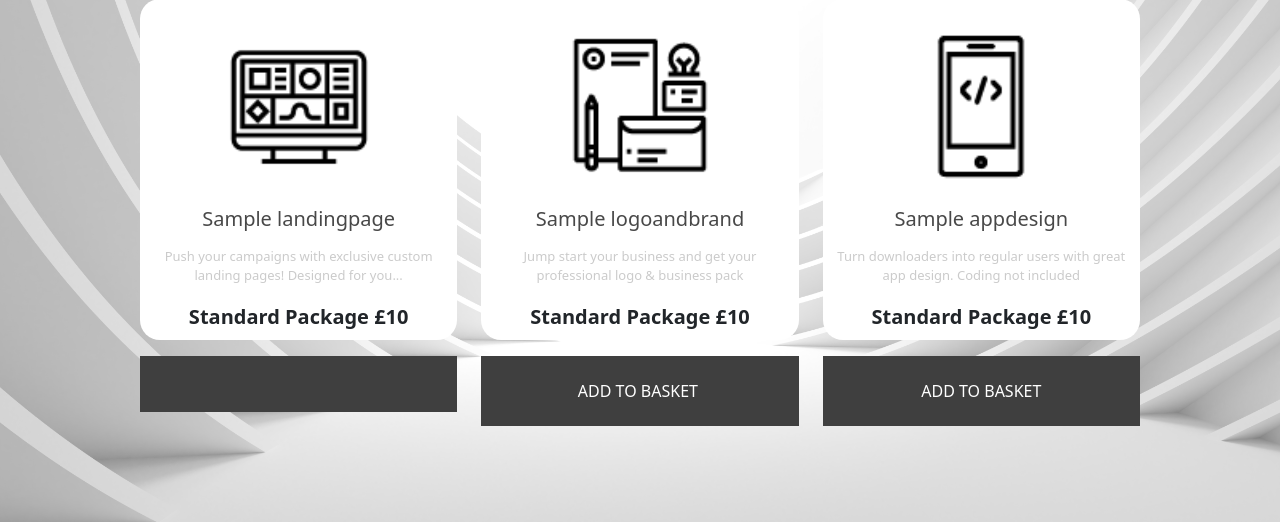
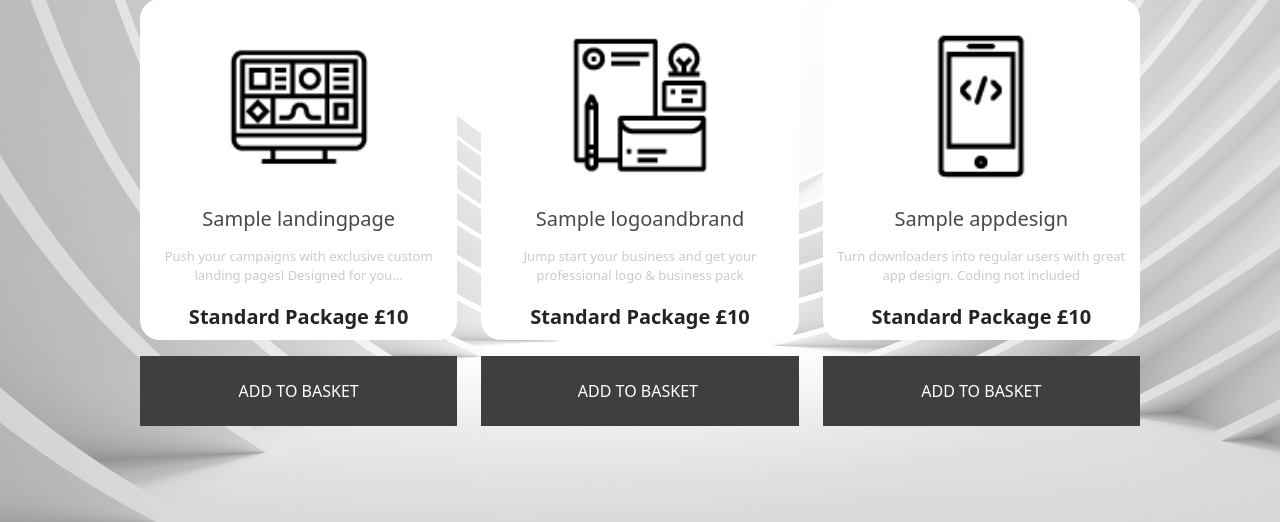
Before and after one commit to sammysimmons/milestone4, a Django app: template home/templates/home/index.html in a window 1280 px wide. Shown: the part 1754-2276 px from the top of the page. Run offline with Django 3.2, Linux system fonts and the light colour scheme; the template is opened without the code that fills it: most values are stand-ins (such as "Sample title", 1, 10 or a date in 2020); some libraries are stand-ins or nearby versions.

Commit message:
input field changed back this needs looking into further

```diff
--- a/home/templates/home/index.html
+++ b/home/templates/home/index.html
@@ -84,7 +84,7 @@
                     {% csrf_token %}
                     <div class="form-row ">
                         <div class="p-3 sellingpoint text-center text-white mt-3 cursor ">
-                            <btn type="submit " class="btn btn-black text-white rounded-0 text-uppercase " date-item_id="{{ product.id }} " id="{{ product.name }} " value="Add to Basket ">
+                            <input type="submit" class="btn btn-black text-white rounded-0 text-uppercase" date-item_id="{{ product.id }}" id="{{ product.name }}" value="Add to Basket">
                         </div>
                     </div>
                 </form>
```
